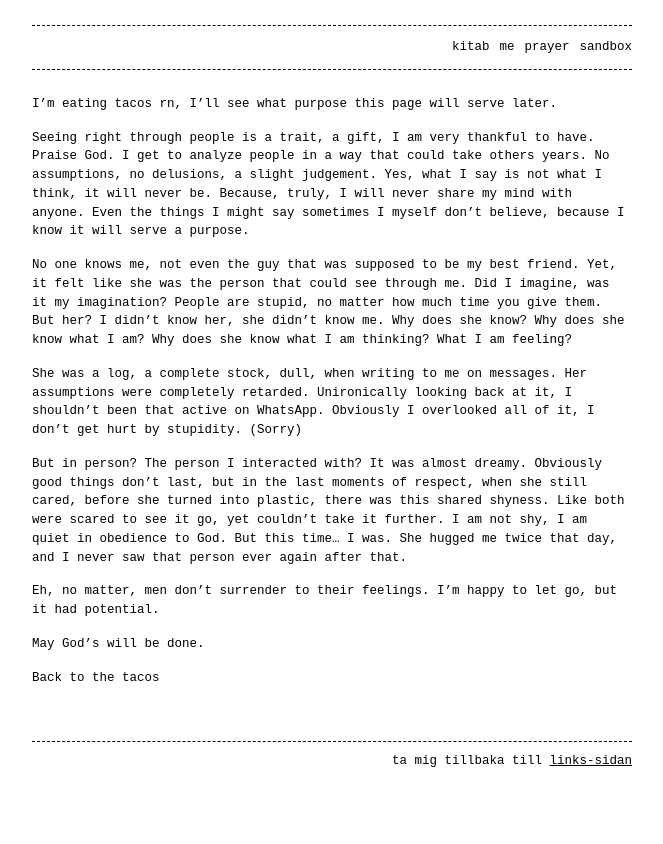
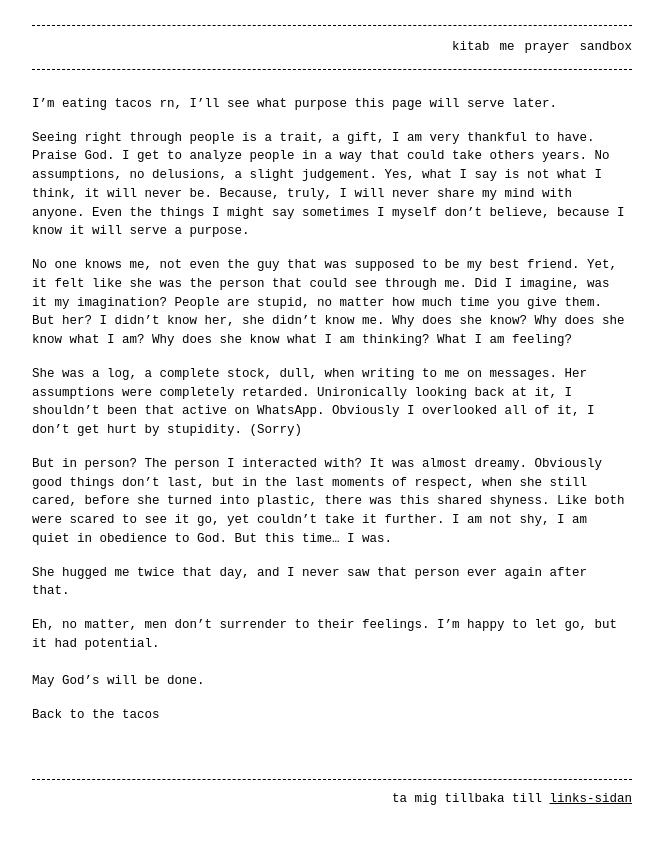
Before and after one commit to ronim-efrin/kitab, a Jekyll site: the page built from about.md, in a window 1280 px wide. Shown: the top 844 px of the page, without its empty margins (308-971 px from the left). Built offline with Jekyll 4.4.1, drawn with Linux system fonts in a browser that asks for light colours.

```diff
--- a/about.md
+++ b/about.md
@@ -12,10 +12,11 @@ No one knows me, not even the guy that was supposed to be my best friend. Yet, i
 
 She was a log, a complete stock, dull, when writing to me on messages. Her assumptions were completely retarded. Unironically looking back at it, I shouldn’t been that active on WhatsApp. Obviously I overlooked all of it, I don’t get hurt by stupidity. (Sorry)
 
-But in person? The person I interacted with? It was almost dreamy. Obviously good things don’t last, but in the last moments of respect, when she still cared, before she turned into plastic, there was this shared shyness. Like both were scared to see it go, yet couldn’t take it further. I am not shy, I am quiet in obedience to God. But this time… I was. She hugged me twice that day, and I never saw that person ever again after that.
+But in person? The person I interacted with? It was almost dreamy. Obviously good things don’t last, but in the last moments of respect, when she still cared, before she turned into plastic, there was this shared shyness. Like both were scared to see it go, yet couldn’t take it further. I am not shy, I am quiet in obedience to God. But this time… I was.
+
+She hugged me twice that day, and I never saw that person ever again after that.
 
 Eh, no matter, men don’t surrender to their feelings. I’m happy to let go, but it had potential.
-
-May God’s will be done.
+<br>May God’s will be done.
 
 Back to the tacos
```
